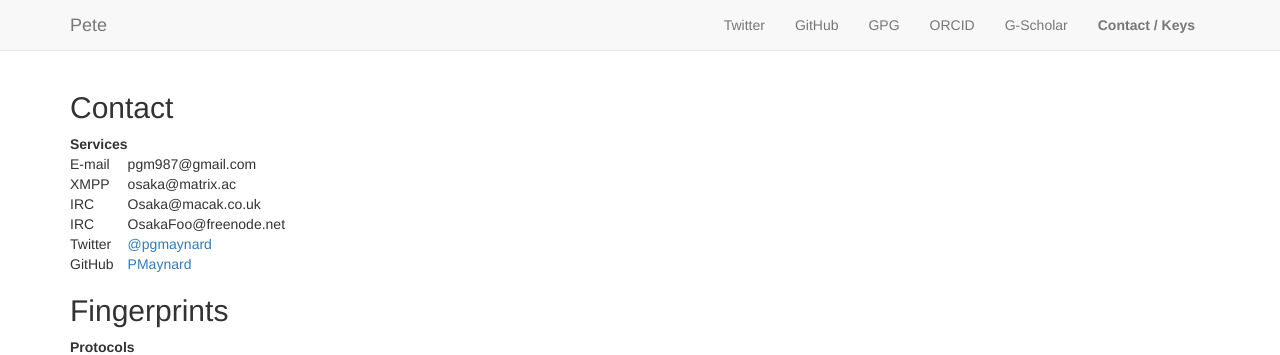
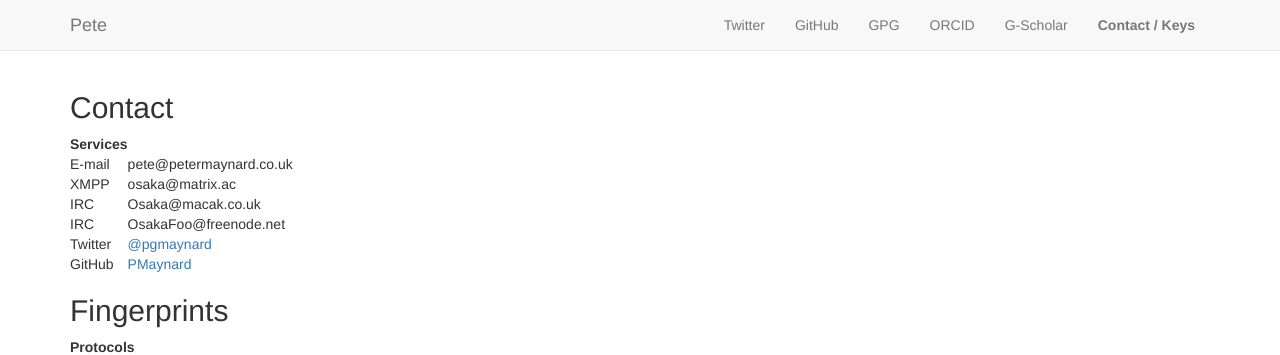
Before and after one commit to PMaynard/petermaynard.co.uk, a Jekyll site: the page built from contact.md, in a window 1280 px wide. Shown: the top 355 px of the page. Built offline with Jekyll 4.4.1, drawn with Linux system fonts in a browser that asks for light colours; our own code applies the rules of GitHub Pages for plain Markdown files.

Commit message:
Change from old email

```diff
--- a/contact.md
+++ b/contact.md
@@ -6,7 +6,7 @@ layout: page
 
 | Services ||
 |:-----------|:--|
-|E-mail|pgm987@gmail.com|
+|E-mail|pete@petermaynard.co.uk|
 |XMPP|osaka@matrix.ac|
 |IRC|Osaka@macak.co.uk|
 |IRC|OsakaFoo@freenode.net|
```
